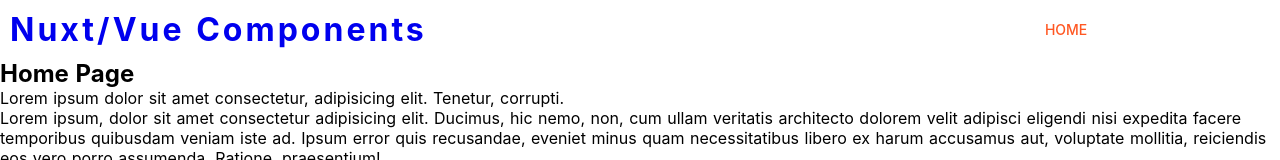
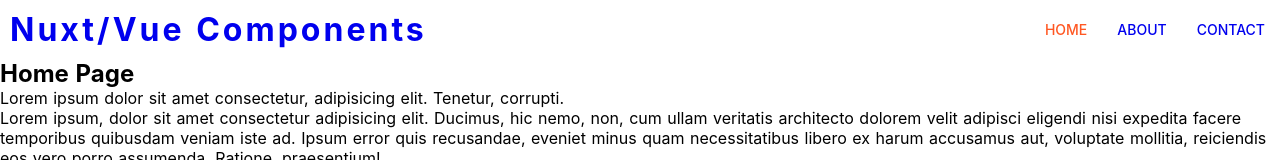
Before and after one commit to anujdatar/nuxt-components, a Nuxt app: page / in a window 1280 px wide. Shown: the top 160 px of the page. Built offline with nearby package versions, Linux system fonts and the light colour scheme.

Commit message:
removed comments, fixed some css

```diff
--- a/components/dNavbar.vue
+++ b/components/dNavbar.vue
@@ -73,8 +73,7 @@
 nav {
   display: flex;
   width: 100%;
-  @include theme-aware-alpha('background-color', 'primary', 0.1);
-  // @include theme-aware('background-color', 'bg');
+  @include theme-aware('background-color', 'bg-contrast');
   &.sticky {
     position: sticky;
     top: 0;
@@ -84,7 +83,7 @@
     position: sticky;
     top: 0;
     &.is-scrolled {
-      // @include theme-aware-alpha('background', 'bg-main', 0.9);
+      @include theme-aware-alpha('background', 'bg-contrast', 0.9);
       box-shadow: 0 1px rgba(#7b7b7b, .5);
     }
   }
@@ -120,7 +119,7 @@
       }
     }
     a {
-      color: white;
+      @include theme-aware('color', 'text-main');
       text-decoration: none;
       font-size: 14px;
       font-weight: 500;
@@ -131,9 +130,8 @@
       align-items: center;
       &.nuxt-link-exact-active {
         // @include theme-aware-important('color', 'warning');
-        // @include theme-aware-alpha('background-color', 'warning', 0.3);
+        @include theme-aware-alpha('background-color', 'warning', 0.3);
         color: color('deep-orange');
-        // background-color: color('orange');
       }
     }
   }
```
